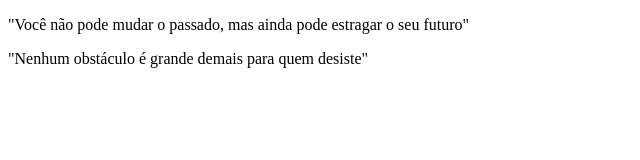
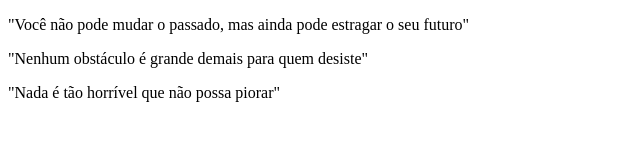
Before and after one commit to lucitiemi/Projeto_FrasesMotivacionais, a plain HTML site: page index.html in a window 1280 px wide. Shown: the whole page, without its empty margins (0-640 px from the left). Drawn offline with Linux system fonts and the light colour scheme.

Commit message:
frase motivacional 3

```diff
--- a/index.html
+++ b/index.html
@@ -8,5 +8,6 @@
 <body>
     <p>"Você não pode mudar o passado, mas ainda pode estragar o seu futuro"</p>
     <p>"Nenhum obstáculo é grande demais para quem desiste"</p>
+    <p>"Nada é tão horrível que não possa piorar"</p>
 </body>
 </html>
```
